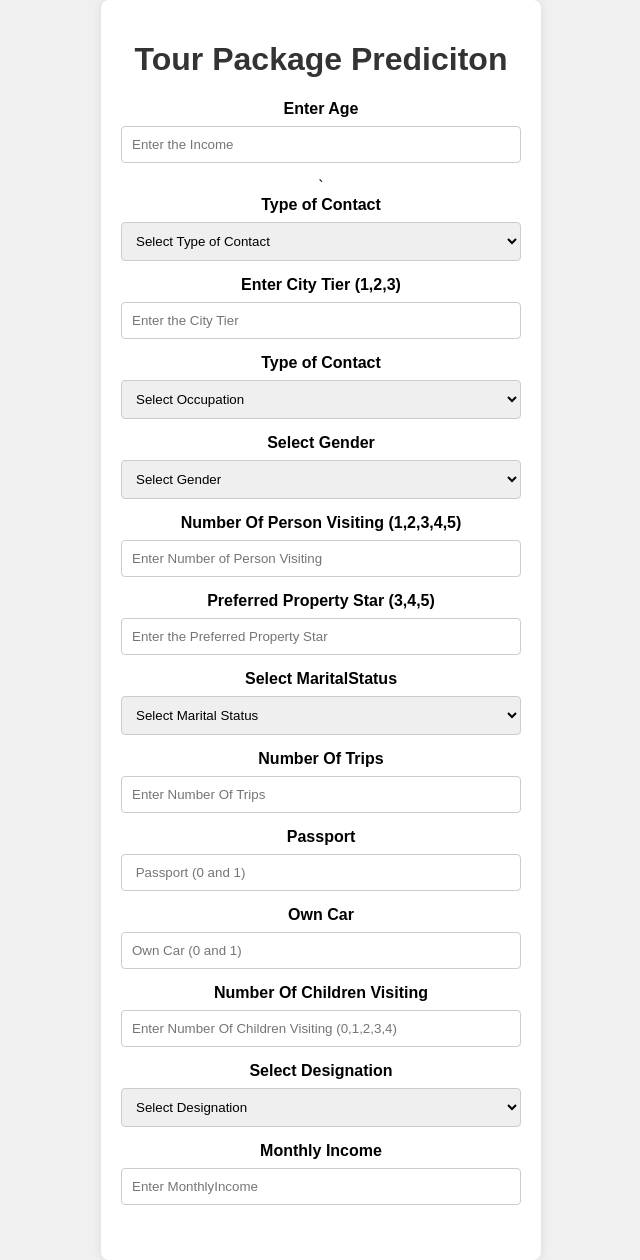
After one commit to VishnuMurali1599/Travel_package_purchase_recommendation_chat_bot_creation, a Flask app: template templates/home1.html in a window 1280 px wide. The commit adds this page. Shown: the whole page, without its empty margins (319-959 px from the left). Run offline with Flask 3, Linux system fonts and the light colour scheme; the template is opened without the code that fills it, so the values that code supplies are empty.

Commit message:
updating app.py, html code and machine learning

```diff
--- a/app.py
+++ b/app.py
@@ -19,7 +19,7 @@ def destination():
         country = request.form['country']
 
         # Read the DataFrame from CSV file
-        df = pd.read_csv("FinalData.csv")
+        df = pd.read_csv("research\data\FinalData.csv")
 
         # Filter and sort DataFrame based on city and country
         filtered_df = df[(df["Country"] == country) & (df["City"] == city)]
@@ -41,23 +41,23 @@ def contact():
 @app.route('/package',methods=['GET','POST'])
 def package():
     if request.method=='GET':
-        return render_template('welcome_page.html')
+        return render_template('new_package.html')
     else:
         data=CustomData(
-            Age=request.form.get('Age'),
-            TypeofContact=request.form.get('TypeofContact'),
-            CityTier=request.form.get('CityTier'),
-            Occupation=request.form.get('Occupation'),
-            Gender=request.form.get('Gender'),
-            NumberOfPersonVisiting=float(request.form.get('NumberOfPersonVisiting')),
-            PreferredPropertyStar=float(request.form.get('PreferredPropertyStar')),
-            MaritalStatus=request.form.get('MaritalStatus'),
-            NumberOfTrips=request.form.get('NumberOfTrips'),
-            Passport=request.form.get('Passport'),
-            OwnCar=request.form.get('OwnCar'),
-            NumberOfChildrenVisiting=request.form.get('NumberOfChildrenVisiting'),
-            Designation=float(request.form.get('Designation')),
-            MonthlyIncome=float(request.form.get('MonthlyIncome'))
+            Age = float(request.form.get('Age')),
+            TypeofContact = request.form.get('TypeofContact'),
+            CityTier = int(request.form.get('CityTier')),
+            Occupation = request.form.get('Occupation'),
+            Gender = request.form.get('Gender'),
+            NumberOfPersonVisiting = int(request.form.get('NumberOfPersonVisiting')),
+            PreferredPropertyStar = float(request.form.get('PreferredPropertyStar')),
+            MaritalStatus = request.form.get('MaritalStatus'),
+            NumberOfTrips = float(request.form.get('NumberOfTrips')),
+            Passport = int(request.form.get('Passport')),
+            OwnCar = int(request.form.get('OwnCar')),
+            NumberOfChildrenVisiting = float(request.form.get('NumberOfChildrenVisiting')),
+            Designation = request.form.get('Designation'),
+            MonthlyIncome = float(request.form.get('MonthlyIncome'))
         )
 
         pred_df=data.get_data_as_data_frame()
@@ -68,7 +68,7 @@ def package():
         print("Mid Prediction")
         results=predict_pipeline.predict(pred_df)
         print("after Prediction")
-        return render_template("new_package.html")
+        return render_template("new_package.html",results=results[0])
 
 if __name__ == '__main__':
     app.run(debug=True)
--- a/app2.py
+++ b/app2.py
@@ -24,6 +24,7 @@ def welcome():
         "fulfillmentText":"Can expect Travel cost around {} USD".format(round(cost[0],2))
     }
     print(cost)
+    print(response)
     #return "<h1> hello </h1>"
     return jsonify(response)
 
@@ -39,7 +40,7 @@ def transportation_cost(capital: str, country: str, number: int, transport_mode:
 
     # Check if there are any matching records
 
-    with open('trained_pipeline_trans.pkl', 'rb') as file:
+    with open('artifacts\trained_pipeline_trans.pkl', 'rb') as file:
         loaded_pipeline = pickle.load(file)
 
         new_data = pd.DataFrame({"Duration": [number], "Transportation type": [transport_mode],
--- a/src/components/data_transformation.py
+++ b/src/components/data_transformation.py
@@ -28,11 +28,11 @@ class DataTransformation:
 
         '''
         try:
-            numerical_columns = ['Age', 'NumberOfPersonVisiting', 'PreferredPropertyStar',
+            numerical_columns = ['Age', 'NumberOfPersonVisiting', 'PreferredPropertyStar', 'Passport', 'OwnCar',
                                  'NumberOfTrips', 'NumberOfChildrenVisiting', 'MonthlyIncome']
 
             categorical_columns = ['TypeofContact', 'CityTier', 'Occupation', 'Gender', 'MaritalStatus',
-                                   'Passport', 'OwnCar', 'Designation']
+                                    'Designation']
 
             num_pipeline= Pipeline(
                 steps=[
--- a/templates/destination_results.html
+++ b/templates/destination_results.html
@@ -5,7 +5,6 @@
     <meta name="viewport" content="width=device-width, initial-scale=1.0">
     <title>Destination Results</title>
     <style>
-        /* Add your CSS styles here */
         /* Add your CSS styles here */
         body {
             font-family: 'Roboto', sans-serif; /* Change the font */
--- /dev/null
+++ b/templates/home1.html
@@ -0,0 +1,219 @@
+<!DOCTYPE html>
+<html lang="en">
+
+<head>
+    <meta charset="UTF-8">
+    <meta name="viewport" content="width=device-width, initial-scale=1.0">
+    <title>Energy Efficiency Prediction</title>
+    <style>
+        body {
+            font-family: 'Arial', sans-serif;
+            background-color: #f0f0f0;
+            margin: 0;
+            padding: 0;
+            display: flex;
+            justify-content: center;
+            align-items: center;
+            min-height: 100vh;
+            overflow: auto; /* Change this line to enable body overflow */
+        }
+
+        .container {
+            background-color: #fff;
+            border-radius: 8px;
+            box-shadow: 0 0 10px rgba(0, 0, 0, 0.1);
+            padding: 20px;
+            width: 400px;
+            text-align: center;
+            overflow-y: auto; /* Add this line to enable vertical scrolling */
+        }
+
+
+        h1, h2 {
+            color: #333;
+        }
+
+        form {
+            margin-top: 20px;
+        }
+
+        .form-label {
+            display: block;
+            font-weight: bold;
+            margin-bottom: 8px;
+        }
+
+        .form-control {
+            width: 100%;
+            padding: 10px;
+            margin-bottom: 15px;
+            box-sizing: border-box;
+            border: 1px solid #ccc;
+            border-radius: 4px;
+        }
+
+        .btn-primary {
+            background-color: #007bff;
+            color: #fff;
+            padding: 12px;
+            border: none;
+            border-radius: 4px;
+            cursor: pointer;
+            font-size: 16px;
+        }
+    </style>
+</head>
+<body>
+    <div class="outer-container1">
+      <div class="container">
+        <div class="login">
+          <h1>Tour Package Prediciton</h1>
+
+          <form action="{{ url_for('package')}}" method="POST">
+
+              <div class="mb-3">
+                <label class="form-label">Enter Age</label>
+                <input class="form-control" type="number" name="Age"
+                    placeholder="Enter the Income " min='0' max='100' />
+            ` </div>
+
+              <div class="mb-3">
+                  <label class="form-label">Type of Contact</label>
+                  <select class="form-control" name="TypeofContact" placeholder="Select Type of Contact" required>
+                      <option class="placeholder" selected disabled value="">Select Type of Contact</option>
+                      <option value="Self Enquiry">
+                        Self Enquiry
+                      </option>
+                      <option value="Company Invited">
+                        Company Invited
+                      </option>
+                  </select>
+              </div>
+
+              <div class="mb-3">
+                  <label class="form-label">Enter City Tier (1,2,3) </label>
+                  <input class="form-control" type="number" name="CityTier"
+                      placeholder="Enter the City Tier " min='0' max='4' />
+              </div>
+
+              <div class="mb-3">
+                <label class="form-label">Type of Contact</label>
+                <select class="form-control" name="Occupation" placeholder="Select Occupation" required>
+                    <option class="placeholder" selected disabled value="">Select Occupation</option>
+                    <option value="Salaried">
+                      Salaried
+                    </option>
+                    <option value="Small Business">
+                      Small Business
+                    </option>
+                    <option value="Large Business">
+                      Large Business
+                    </option>
+                </select>
+              </div>
+
+              <div class="mb-3">
+                <label class="form-label">Select Gender</label>
+                <select class="form-control" name="Gender" placeholder="Select Gender" required>
+                    <option class="placeholder" selected disabled value="">Select Gender</option>
+                    <option value="Male">
+                      Male
+                    </option>
+                    <option value="Female">
+                      Female
+                    </option>
+                </select>
+              </div>
+
+              <div class="mb-3">
+                  <label class="form-label">Number Of Person Visiting (1,2,3,4,5)</label>
+                  <input class="form-control" type="number" name="NumberOfPersonVisiting"
+                      placeholder="Enter Number of Person Visiting" min='0' max='5 ' />
+              </div>
+              <div class="mb-3">
+                  <label class="form-label"> Preferred Property Star (3,4,5) </label>
+                  <input class="form-control" type="number" name="PreferredPropertyStar"
+                      placeholder="Enter the Preferred Property Star" min='0' max='5' />
+              </div>
+
+              <div class="mb-3">
+                <label class="form-label">Select MaritalStatus</label>
+                <select class="form-control" name="MaritalStatus" placeholder="Select Marital Status" required>
+                    <option class="placeholder" selected disabled value="">Select Marital Status</option>
+                    <option value="Married">
+                      Married
+                    </option>
+                    <option value="Divorced">
+                      Divorced
+                    </option>
+                    <option value="Married">
+                      Married
+                    </option>
+                    <option value="Unmarried">
+                      Unmarried
+                    </option>
+                </select>
+              </div>
+
+              <div class="mb-3">
+                  <label class="form-label">Number Of Trips</label>
+                  <input class="form-control" type="number" name="NumberOfTrips"
+                      placeholder="Enter Number Of Trips" min='0' max='10' />
+              </div>
+
+              <div class="mb-3">
+                  <label class="form-label">Passport</label>
+                  <input class="form-control" type="number" name="Passport"
+                      placeholder=" Passport (0 and 1)" min='0' max='1' />
+              </div>
+
+              <div class="mb-3">
+                  <label class="form-label">Own Car</label>
+                  <input class="form-control" type="number" name="OwnCar"
+                      placeholder="Own Car (0 and 1)" min='0' max='1' />
+              </div>
+
+              <div class="mb-3">
+                  <label class="form-label">Number Of Children Visiting</label>
+                  <input class="form-control" type="number" name="NumberOfChildrenVisiting"
+                      placeholder="Enter Number Of Children Visiting (0,1,2,3,4)" min='0' max='4' />
+              </div>
+
+              <div class="mb-3">
+                <label class="form-label">Select Designation</label>
+                <select class="form-control" name="Designation" placeholder="Select Designation" required>
+                    <option class="placeholder" selected disabled value="">Select Designation</option>
+                    <option value="Executive">
+                      Executive
+                    </option>
+                    <option value="Manager">
+                      Manager
+                    </option>
+                    <option value="Senior Manager">
+                      Senior Manager
+                    </option>
+                    <option value="AVP">
+                      AVP
+                    </option>
+                    <option value="VP">
+                      VP
+                    </option>
+                </select>
+              </div>
+              <div class="mb-3">
+                  <label class="form-label">Monthly Income</label>
+                  <input class="form-control" type="number" name="MonthlyIncome"
+                      placeholder="Enter MonthlyIncome" min='0' max='1000000' />
+              </div>
+          </form>
+
+          <h2>
+              {% if results == 0 %}
+                  Result is 0: The customer will have negative attitude towards the new product.
+              {% elif results == 1 %}
+                  Result is 1: The customer will have postive attitude towards the new product.
+              {% endif %}
+          </h2>
+    </div>
+  </body>
+</html>
```
Also changed, not shown: src/pipeline/predict_pipeline.py (+18 -12 lines), templates/destination.html (+5 -6 lines), templates/new_package.html (+66 -28 lines), templates/welcome_page.html (+10 -10 lines), ICON.png (deleted), ICON1.jpg (deleted), 4 other files.
